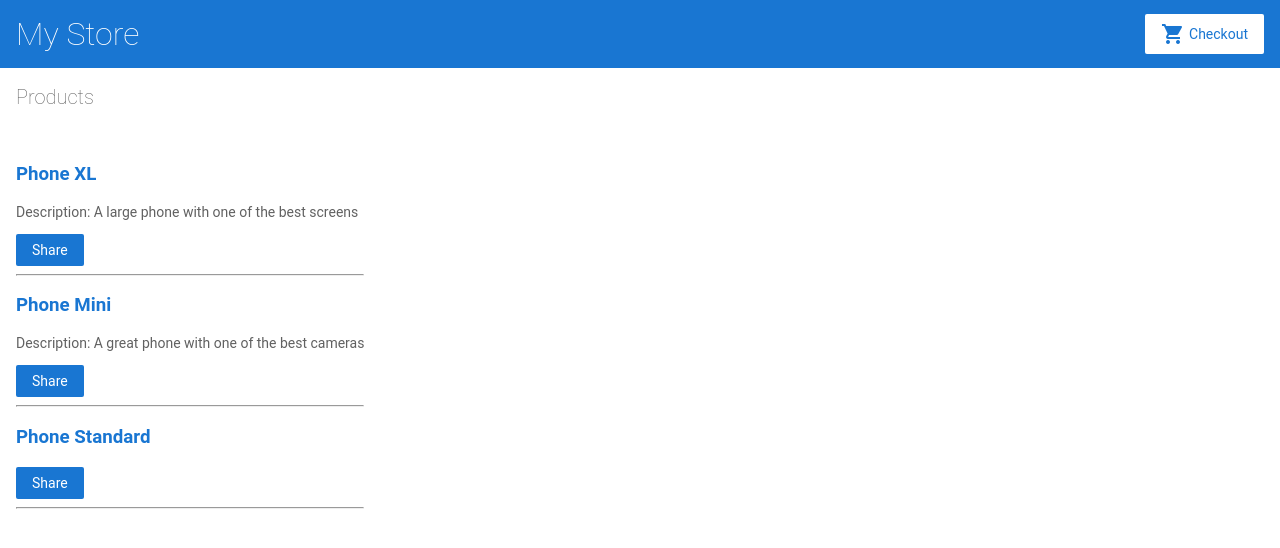
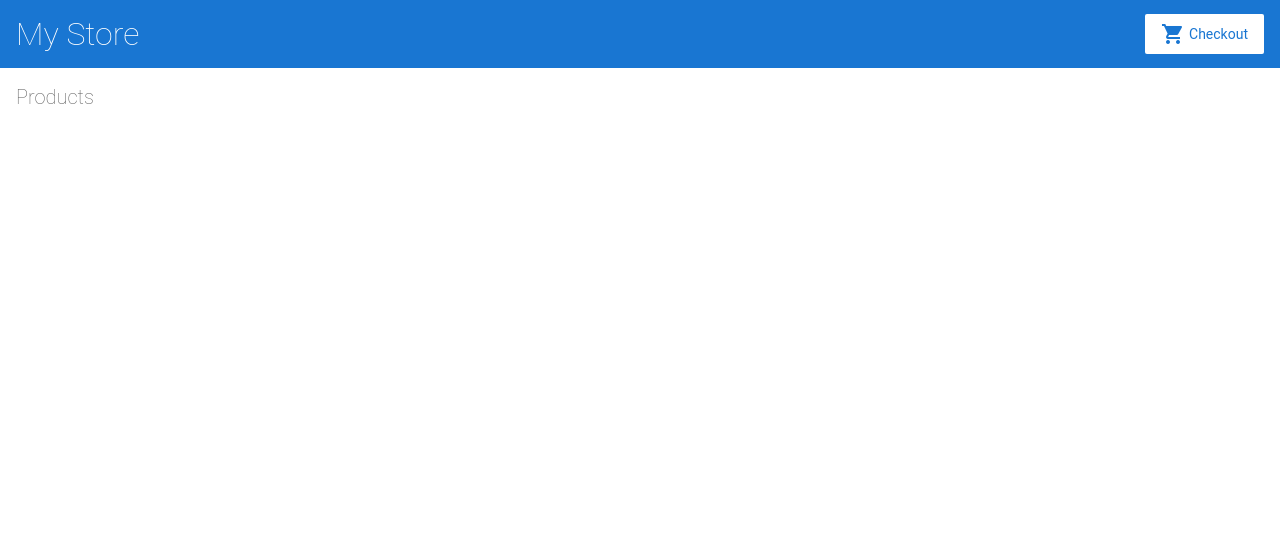
Before and after one commit to tamisweitzer/angular-getting-started, an Angular app: page / in a window 1280 px wide. Shown: the top 548 px of the page. Built offline with nearby package versions, Linux system fonts and the light colour scheme.

Commit message:
Initial commit.

```diff
--- a/src/app/product-list/product-list.component.html
+++ b/src/app/product-list/product-list.component.html
@@ -1,21 +1,4 @@
 <h2>Products</h2>
-<br>
-
-<div *ngFor="let product of products">
-  <h3>
-    <a [title]="product.name + ' details'">
-      {{ product.name }}
-    </a>
-  </h3>
-
-  <p *ngIf="product.description">
-    Description: {{ product.description }}
-  </p>
-
-  <button (click)="share()">Share</button>
-
-  <hr>
-</div>
 
 
 <!--
```
